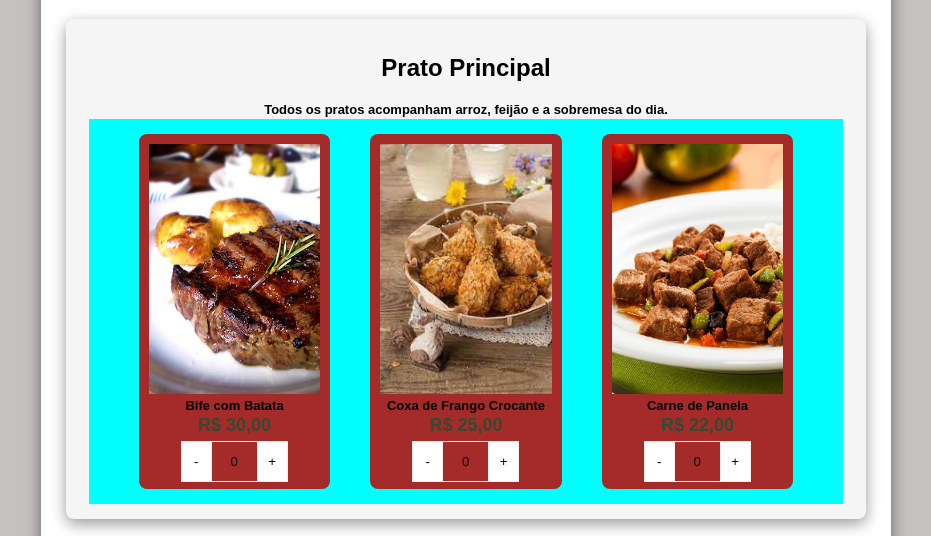
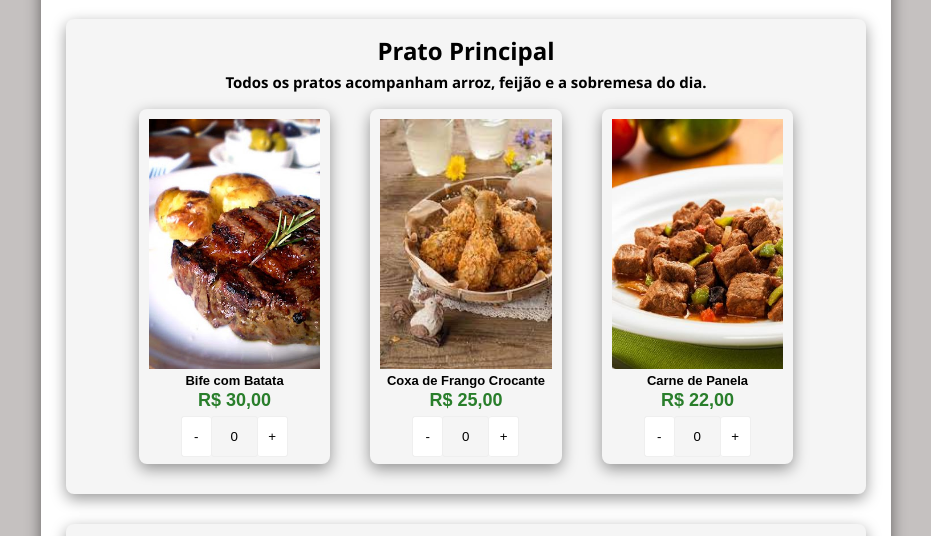
Before and after one commit to LGALopes/modulo02-projeto01, a plain HTML site: page index.html in a window 1280 px wide. Shown: the part 348-884 px from the top of the page, without its empty margins (174-1105 px from the left). Drawn offline with nearby package versions, Linux system fonts and the light colour scheme.

Commit message:
closes #5 - Dados Pessoais

```diff
--- a/style.css
+++ b/style.css
@@ -20,12 +20,15 @@ html{
 
 .title{
     text-align: center;
-    font-family: Arial, Helvetica, sans-serif;
+    font-family: 'Segoe UI', Tahoma, Geneva, Verdana, sans-serif;
+    margin: 0;
+    margin-bottom: 5px;
 }
 
 .description{
     text-align: center;
-    font-family: Arial, Helvetica, sans-serif;
+    font-family: 'Segoe UI', Tahoma, Geneva, Verdana, sans-serif;
+    font-size: 15px;
 }
 
 p{
@@ -38,7 +41,7 @@ p{
 }
 
 .price{
-    color: #324B33;
+    color: #297e2b;
     margin-bottom: 5px;
     font-size: large;
     font-weight: 700;
@@ -61,7 +64,6 @@ p{
 }
 
 .menu-options{
-    background-color: aqua;
     display: flex;
     width: 85%;
     margin: auto;
@@ -72,12 +74,13 @@ p{
 }
 
 .options{
-    background-color: brown;
+    background-color: #F5F5F5;
     width: 80%;
     height: 330px;
     border-radius: 8px;
     padding: 10px;
     padding-bottom: 15px;
+    box-shadow: 0px 5px 15px rgba(0, 0, 0, 0.4);
 }
 img{
     width: 100%;
@@ -97,8 +100,11 @@ input{
     width: 82%;
     margin-bottom: 18px;
     margin-left: 55px;
-    padding: 8px;
+    margin-top: 10px;
+    padding: 10px;
     border: #FFFFFF;
+    border-radius: 3px;
+    box-shadow: 0px 5px 15px rgba(0, 0, 0, 0.1);
 }
 
 button{
```
